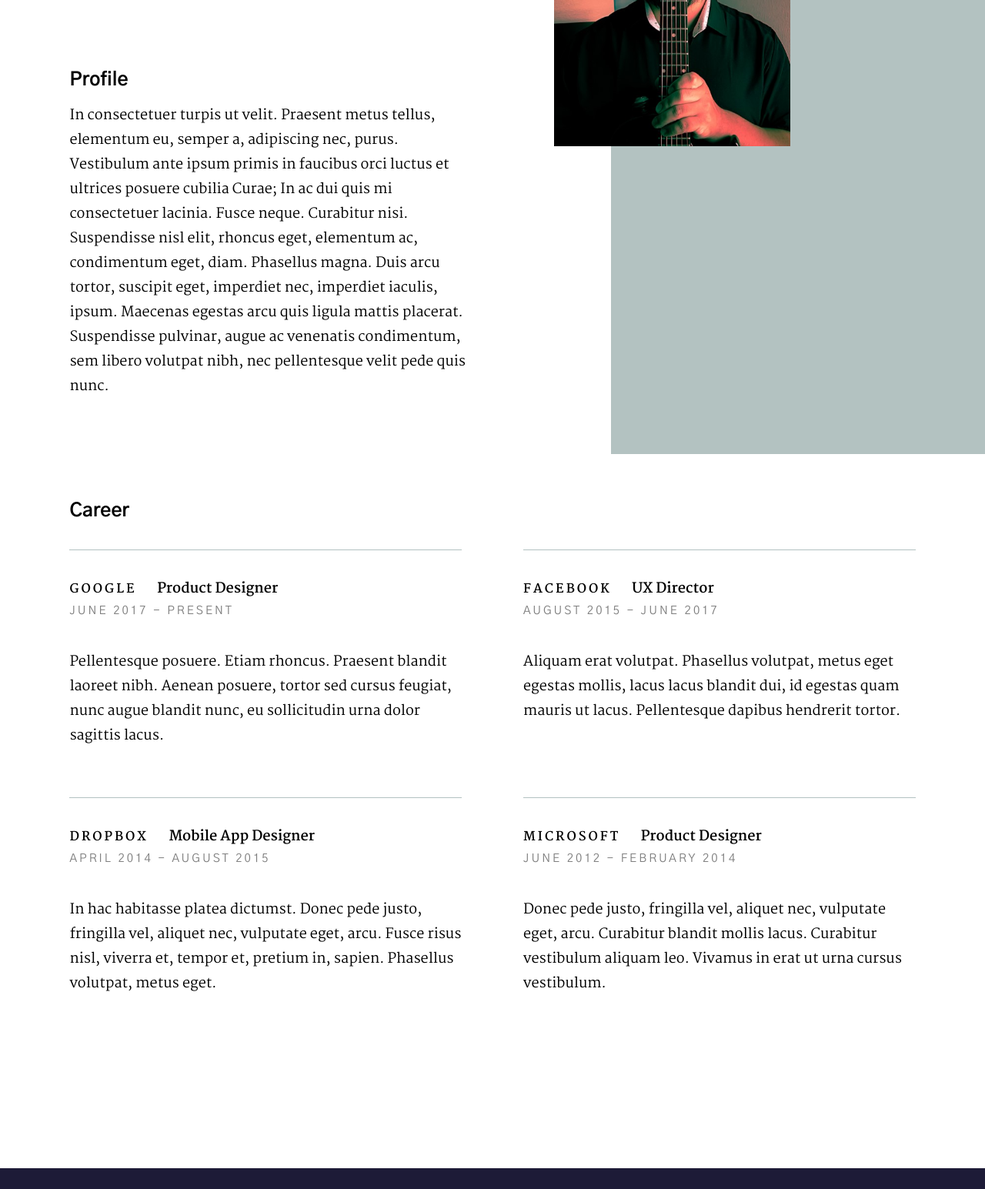
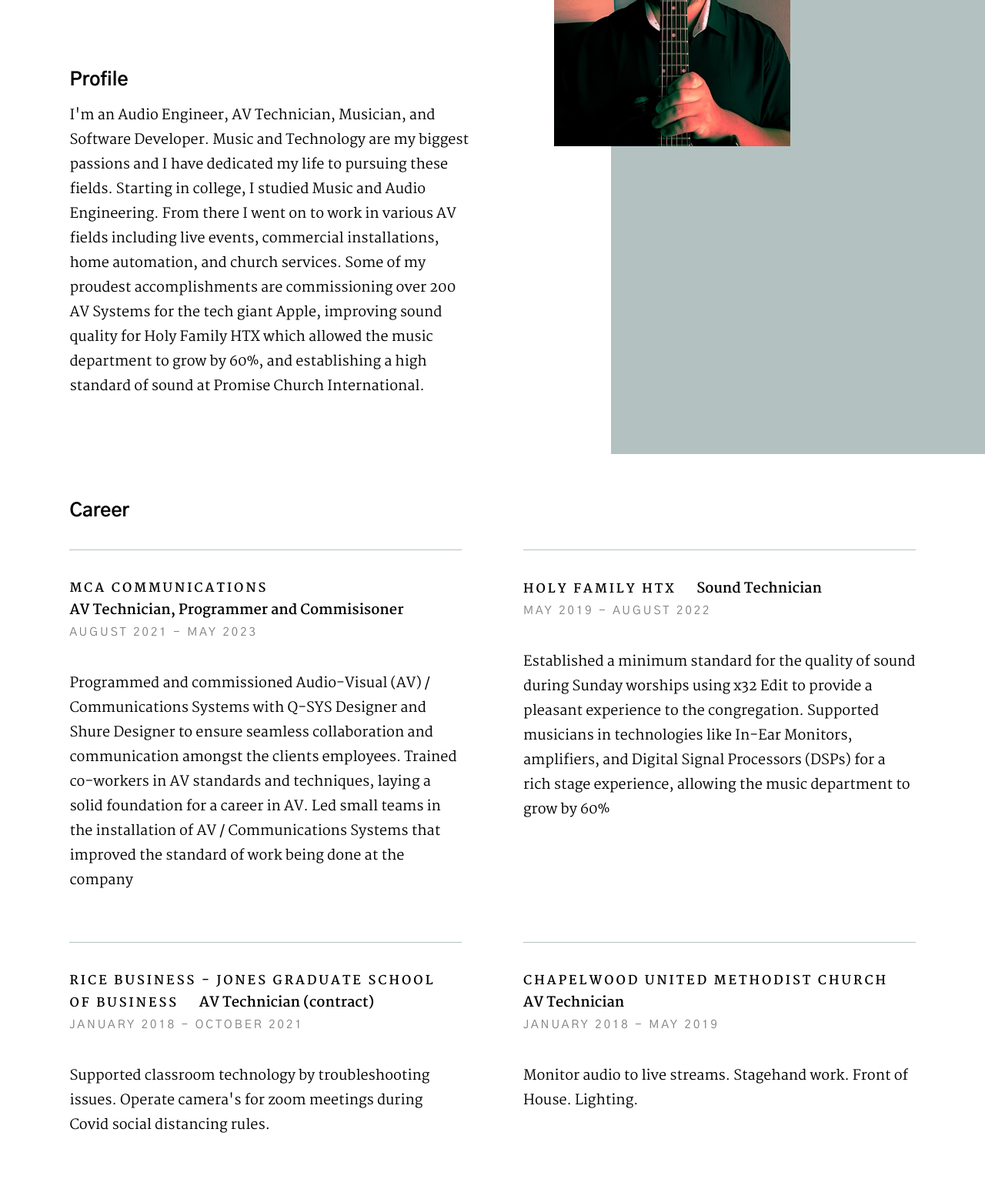
Before and after one commit to dav94sal/audio-portfolio, a plain HTML site: page index.html in a window 1280 px wide. Shown: the part 1400-2945 px from the top of the page at 77% size. Drawn offline with nearby package versions, Linux system fonts and the light colour scheme.

Commit message:
Update About Me, Career section

```diff
--- a/index.html
+++ b/index.html
@@ -130,7 +130,7 @@
 
                     <div class="section-intro" data-num="01" data-aos="fade-up">
                         <h3 class="subhead">About Me</h3>
-                        <h1 class="display-1">I'm the kind of person who isn't afraid of challenges.</h1>
+                        <h1 class="display-1">I'm the type of person that obsesses over quality.</h1>
                     </div>
 
                     <div class="profile-pic" data-aos="fade-up">
@@ -141,12 +141,13 @@
                     <h3 data-aos="fade-up">Profile</h3>
 
                     <p data-aos="fade-up">
-                    In consectetuer turpis ut velit. Praesent metus tellus, elementum eu, semper a, adipiscing nec, purus.
-                    Vestibulum ante ipsum primis in faucibus orci luctus et ultrices posuere cubilia Curae; In ac dui quis
-                    mi consectetuer lacinia. Fusce neque. Curabitur nisi. Suspendisse nisl elit, rhoncus eget, elementum ac,
-                    condimentum eget, diam. Phasellus magna. Duis arcu tortor, suscipit eget, imperdiet nec, imperdiet iaculis,
-                    ipsum. Maecenas egestas arcu quis ligula mattis placerat. Suspendisse pulvinar, augue ac venenatis condimentum,
-                    sem libero volutpat nibh, nec pellentesque velit pede quis nunc.
+                    I'm an Audio Engineer, AV Technician, Musician, and Software Developer. Music and Technology are
+                    my biggest passions and I have dedicated my life to pursuing these fields. Starting in college,
+                    I studied Music and Audio Engineering. From there I went on to work in various AV fields including
+                    live events, commercial installations, home automation, and church services. Some of my proudest
+                    accomplishments are commissioning over 200 AV Systems for the tech giant Apple, improving sound
+                    quality for Holy Family HTX which allowed the music department to grow by 60%, and establishing
+                    a high standard of sound at Promise Church International.
                     </p>
 
                 </div>
@@ -168,18 +169,20 @@
                     <div class="position">
                         <div class="position__header">
                             <h6>
-                                <span class="position__co">Google</span>
-                                <span class="position__pos">Product Designer</span>
+                                <span class="position__co">MCA Communications</span>
+                                <span class="position__pos">AV Technician, Programmer and Commisisoner</span>
                             </h6>
                             <div class="position__timeframe">
-                                June 2017 - Present
+                                August 2021 - May 2023
                             </div>
                         </div>
 
                         <p>
-                        Pellentesque posuere. Etiam rhoncus. Praesent blandit laoreet nibh.
-                        Aenean posuere, tortor sed cursus feugiat, nunc augue blandit nunc,
-                        eu sollicitudin urna dolor sagittis lacus.
+                        Programmed and commissioned Audio-Visual (AV) / Communications Systems with Q-SYS Designer and Shure
+                        Designer to ensure seamless collaboration and communication amongst the clients employees.
+                        Trained co-workers in AV standards and techniques, laying a solid foundation for a career in AV.
+                        Led small teams in the installation of AV / Communications Systems that improved the standard of work
+                        being done at the company
                         </p>
                     </div>
                 </div> <!-- end column -->
@@ -187,18 +190,19 @@
                     <div class="position">
                         <div class="position__header">
                             <h6>
-                                <span class="position__co">Facebook</span>
-                                <span class="position__pos">UX Director</span>
+                                <span class="position__co">Holy Family HTX</span>
+                                <span class="position__pos">Sound Technician</span>
                             </h6>
                             <div class="position__timeframe">
-                                August 2015 - June 2017
+                                May 2019 - August 2022
                             </div>
                         </div>
 
                         <p>
-                        Aliquam erat volutpat. Phasellus volutpat, metus eget egestas mollis,
-                        lacus lacus blandit dui, id egestas quam mauris ut lacus. Pellentesque
-                        dapibus hendrerit tortor.
+                        Established a minimum standard for the quality of sound during Sunday worships using x32 Edit to provide a
+                        pleasant experience to the congregation.
+                        Supported musicians in technologies like In-Ear Monitors, amplifiers, and Digital Signal Processors (DSPs)
+                        for a rich stage experience, allowing the music department to grow by 60%
                         </p>
                     </div>
                 </div> <!-- end column -->
@@ -206,18 +210,17 @@
                     <div class="position">
                         <div class="position__header">
                             <h6>
-                                <span class="position__co">Dropbox</span>
-                                <span class="position__pos">Mobile App Designer</span>
+                                <span class="position__co">Rice Business - Jones Graduate School of Business</span>
+                                <span class="position__pos">AV Technician (contract)</span>
                             </h6>
                             <div class="position__timeframe">
-                                April 2014 - August 2015
+                                January 2018 - October 2021
                             </div>
                         </div>
 
                         <p>
-                        In hac habitasse platea dictumst. Donec pede justo, fringilla vel, aliquet nec,
-                        vulputate eget, arcu. Fusce risus nisl, viverra et, tempor et, pretium in, sapien.
-                        Phasellus volutpat, metus eget.
+                        Supported classroom technology by troubleshooting issues.
+                        Operate camera's for zoom meetings during Covid social distancing rules.
                         </p>
                     </div>
                 </div> <!-- end column -->
@@ -225,18 +228,16 @@
                     <div class="position">
                         <div class="position__header">
                             <h6>
-                                <span class="position__co">Microsoft</span>
-                                <span class="position__pos">Product Designer</span>
+                                <span class="position__co">Chapelwood United Methodist Church</span>
+                                <span class="position__pos">AV Technician</span>
                             </h6>
                             <div class="position__timeframe">
-                                June 2012 - February 2014
+                                January 2018 - May 2019
                             </div>
                         </div>
 
                         <p>
-                        Donec pede justo, fringilla vel, aliquet nec, vulputate eget, arcu.
-                        Curabitur blandit mollis lacus. Curabitur vestibulum aliquam leo.
-                        Vivamus in erat ut urna cursus vestibulum.
+                        Monitor audio to live streams. Stagehand work. Front of House. Lighting.
                         </p>
                     </div>
                 </div> <!-- end column -->
```
